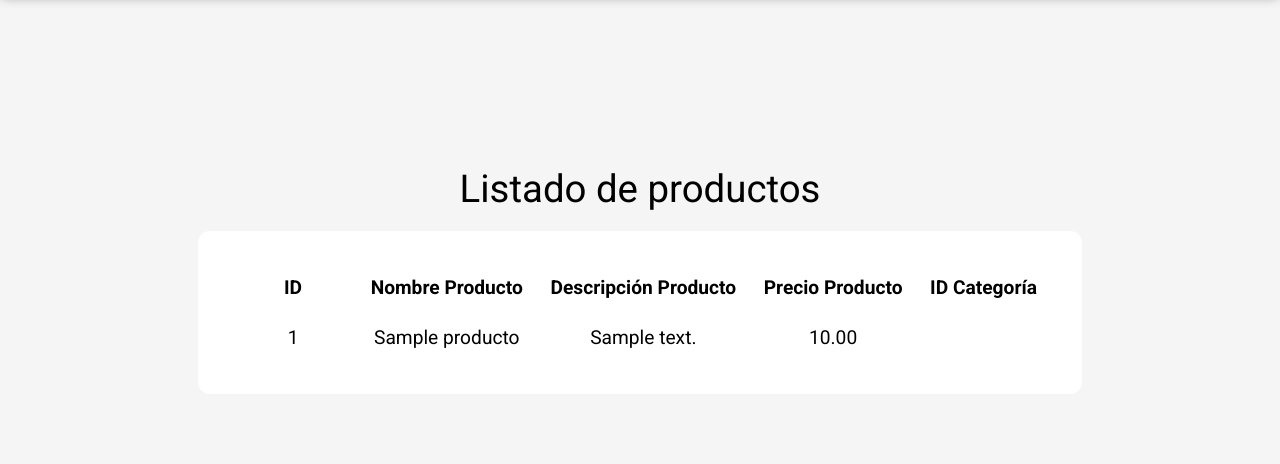
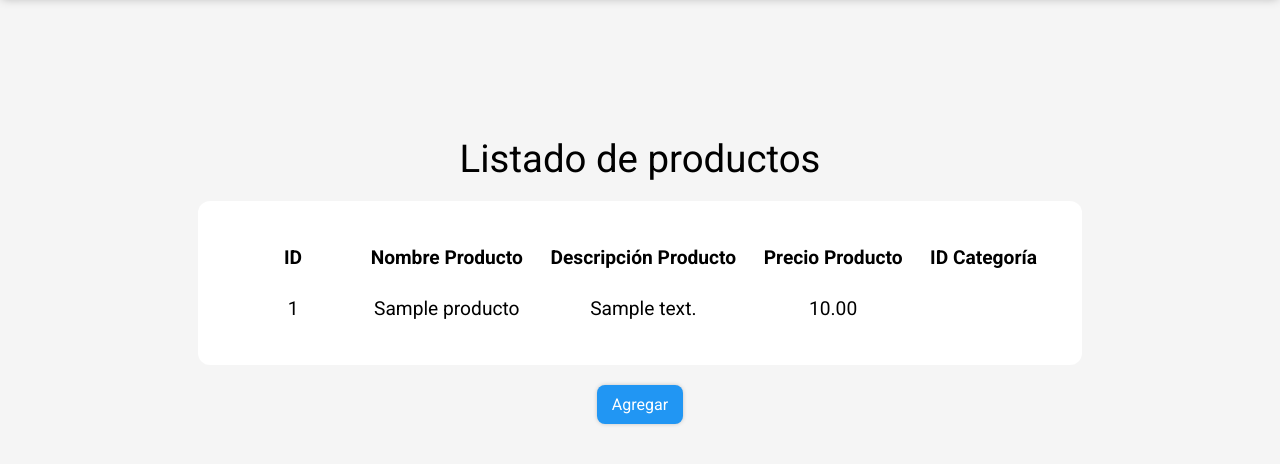
Before and after one commit to michelanyelo/simple-crud, a PHP site: page /backend/lista_productos.php in a window 1280 px wide. Shown: the part 75-539 px from the top of the page. Run offline with PHP 8.4, Linux system fonts and the light colour scheme; tables that the repository leaves empty hold one stand-in row (values such as "Sample post"); data that the repository does not hold is empty.

Commit message:
"Added a button to lista_productos.php to redirect to productos.html"

```diff
--- a/backend/views/lista_productos.php
+++ b/backend/views/lista_productos.php
@@ -73,6 +73,9 @@
                     <?php endforeach; ?>
                 </table>
             </div>
+            <div class="form_footer">
+                <button type="submit" onclick="window.location.href='views/productos.html'" class="btn btn-agregar-producto">Agregar</button>
+            </div>
         </div>
     </main>
 
```
